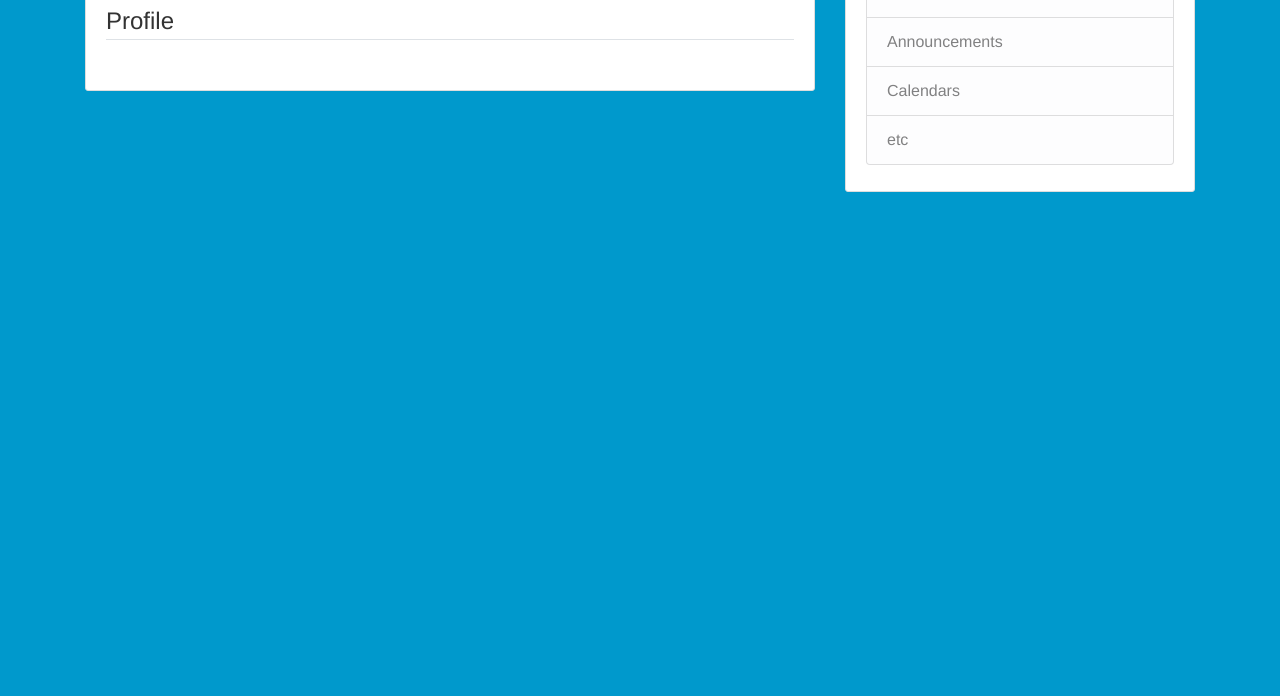
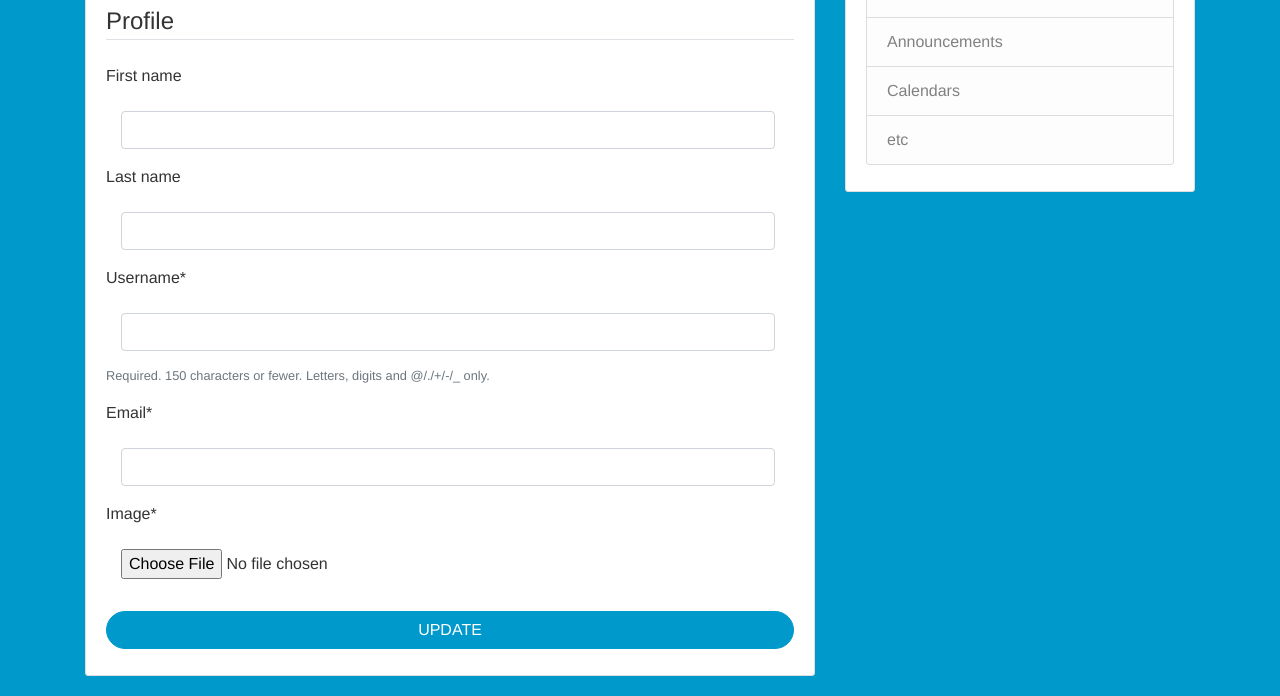
Before and after one commit to sinead-obeng/COM2025_CW, a Django app: template projectsite/users/templates/users/profile.html in a window 1280 px wide. Shown: the part 229-925 px from the top of the page. Before the commit the page ends 421 px from the top, so only its background shows below. Run offline with Django 3.2, Linux system fonts and the light colour scheme; the template is opened without the code that fills it: values that come from a table or form of the project are taken from there, others are empty; some libraries are stand-ins or nearby versions.

Commit message:
Completing the profile page
Completed the profile page by adding forms, models and creating a view.

```diff
--- a/projectsite/users/forms.py
+++ b/projectsite/users/forms.py
@@ -1,6 +1,7 @@
 from django import forms
 from django.contrib.auth.models import User
 from django.contrib.auth.forms import UserCreationForm
+from .models import Profile
 
 
 class UserRegisterForm(UserCreationForm):
@@ -18,3 +19,17 @@ class UserRegisterForm(UserCreationForm):
         ]
 
     field_order = ['first_name', 'last_name', 'username', 'email', 'password1', 'password2']
+
+
+class UserUpdateForm(forms.ModelForm):
+    email = forms.EmailField()
+
+    class Meta:
+        model = User
+        fields = ['first_name', 'last_name', 'username', 'email']
+
+
+class ProfileUpdateForm(forms.ModelForm):
+    class Meta:
+        model = Profile
+        fields = ['image']
--- a/projectsite/users/templates/users/profile.html
+++ b/projectsite/users/templates/users/profile.html
@@ -10,12 +10,16 @@
                 <p class="text-secondary" style="text-align:left;">{{ user.email }}</p>
             </div>
         </div>
-        <!-- FORM HERE -->
         <form method="POST" enctype="multipart/form-data">
             {% csrf_token %}
             <fieldset class="form-group">
                 <legend class="border-bottom mb-4">Profile</legend>
+                {{ user_update_form|crispy }}
+                {{ profile_update_form|crispy }}
             </fieldset>
+            <div class="form-group">
+                <button class="btn btn-outline-info" type="submit">UPDATE</button>
+            </div>
         </form>
     </div>
 {% endblock content%}
```
Also changed, not shown: projectsite/users/views.py (+22 -2 lines).
